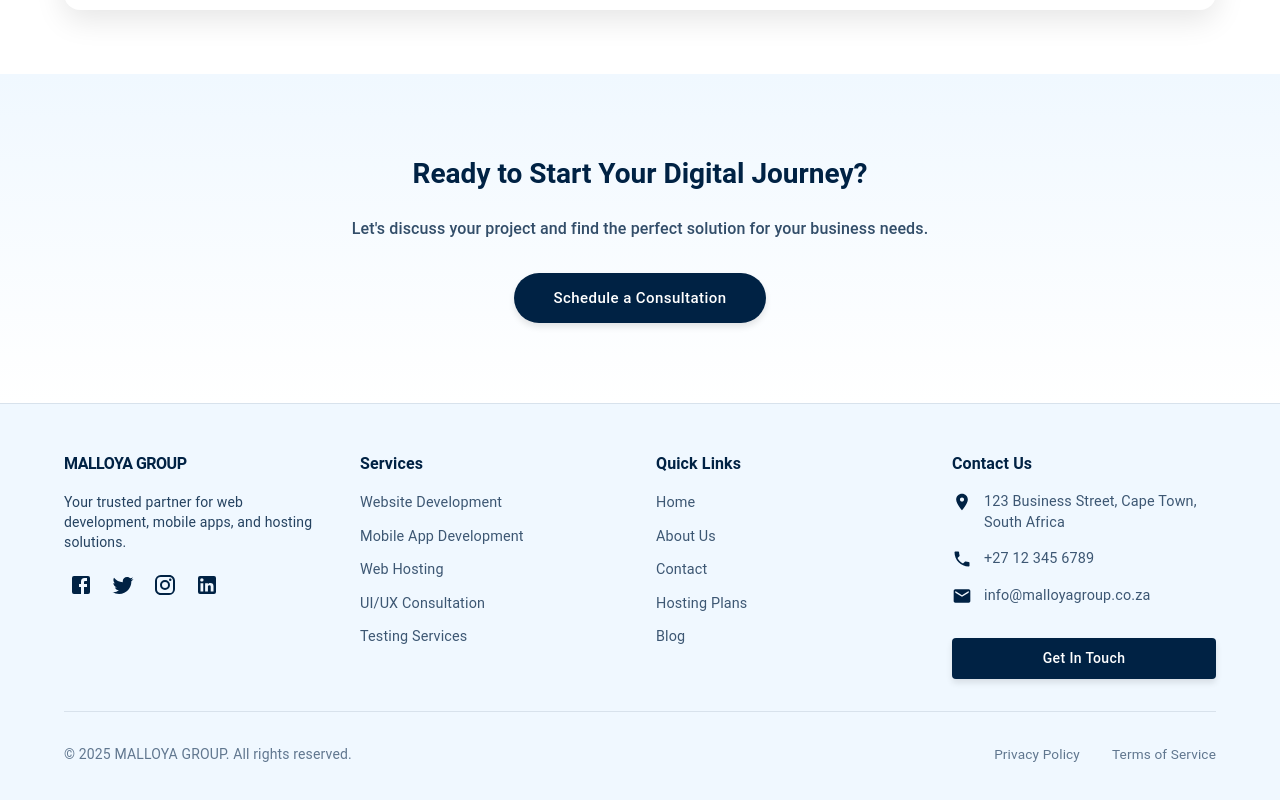
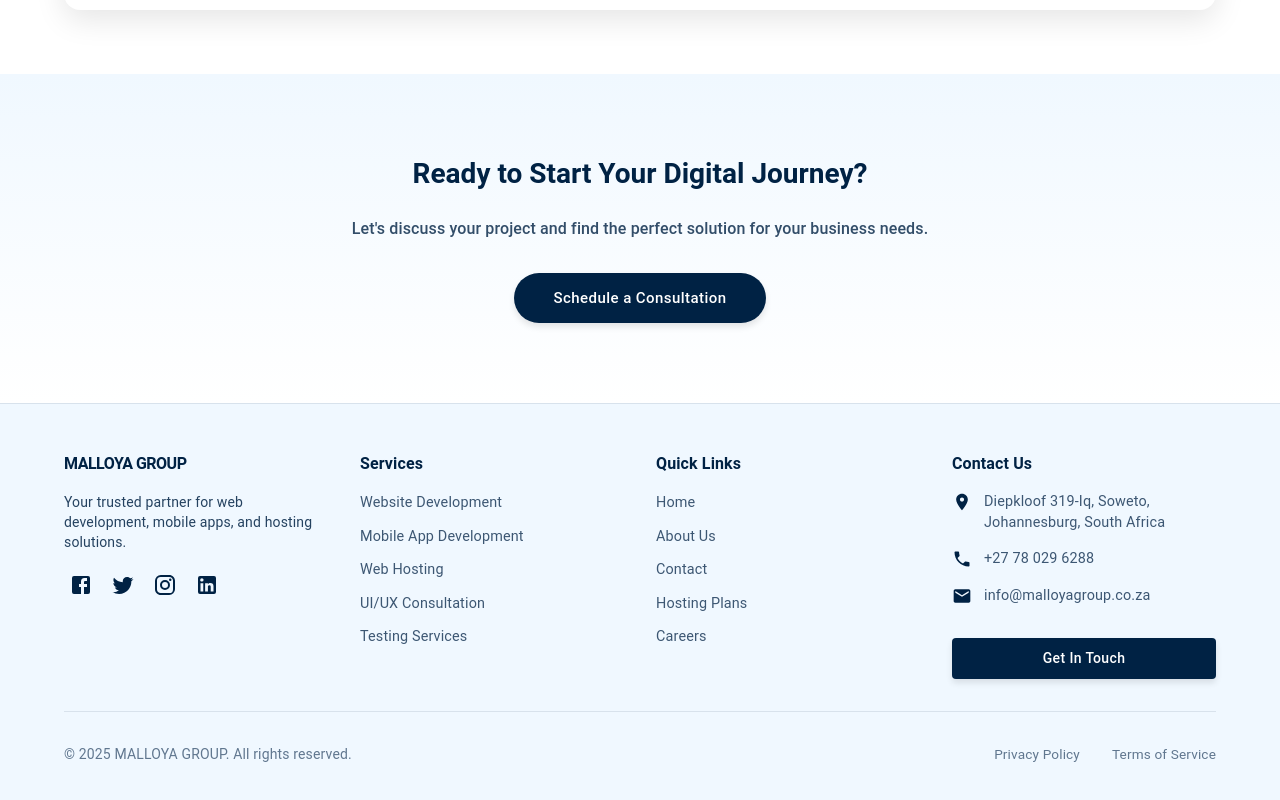
Before and after one commit to SbuKhoza/malloyagroup, a React (Vite) app: page /contact in a window 1280 px wide. Shown: the part 2082-2882 px from the top of the page. Built offline with nearby package versions, Linux system fonts and the light colour scheme.

Commit message:
updated footer address

```diff
--- a/src/components/Footer.jsx
+++ b/src/components/Footer.jsx
@@ -173,7 +173,7 @@ const Footer = () => {
               { text: 'About Us', path: '/about' },
               { text: 'Contact', path: '/contact' },
               { text: 'Hosting Plans', path: '/hosting' },
-              { text: 'Blog', path: '#' }
+              { text: 'Careers', path: '#' }
             ].map((item, index) => (
               <Link
                 key={index}
@@ -217,7 +217,10 @@ const Footer = () => {
                   fontSize: '0.9rem'
                 }}
               >
-                123 Business Street, Cape Town, South Africa
+                Diepkloof 319-Iq,
+                Soweto,
+                Johannesburg,
+                South Africa
               </Typography>
             </Box>
             <Box sx={{ display: 'flex', mb: 2 }}>
@@ -229,7 +232,7 @@ const Footer = () => {
                   fontSize: '0.9rem'
                 }}
               >
-                +27 12 345 6789
+                +27 78 029 6288
               </Typography>
             </Box>
             <Box sx={{ display: 'flex', mb: 2 }}>
```
